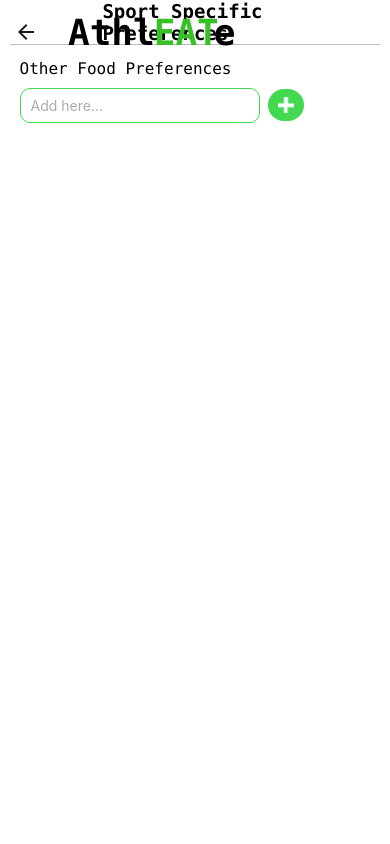
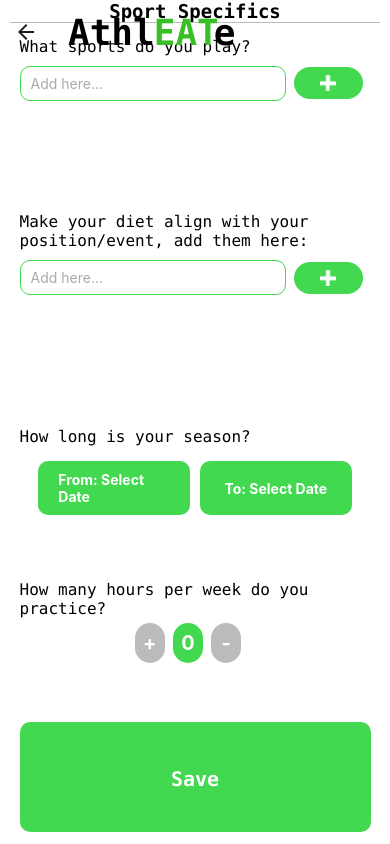
Before and after one commit to nir-g0/AthlEATe, a React Native app: screen /Sport in a window 390 px wide. Built offline with nearby package versions, Linux system fonts and the light colour scheme.

Commit message:
SportsScreen additions

```diff
--- a/App.tsx
+++ b/App.tsx
@@ -17,6 +17,7 @@ import BudgetScreen from './Pages/PlanScreen/Preferences/BudgetScreen'
 import NutritionScreen from './Pages/PlanScreen/Preferences/NutritionScreen'
 import SportsScreen from './Pages/PlanScreen/Preferences/SportSpecificsScreen'
 import TimingScreen from './Pages/PlanScreen/Preferences/TimingScreen'
+import SportScreen from './Pages/PlanScreen/Preferences/SportScreen'
 
 const Stack = createNativeStackNavigator()
 
@@ -53,7 +54,7 @@ function App (): React.JSX.Element {
         <Stack.Screen
           options={Preference}
           name='Sport'
-          component={SportsScreen}
+          component={SportScreen}
         />
         <Stack.Screen
           options={Preference}
--- a/Pages/PlanScreen/Preferences/DietScreen.tsx
+++ b/Pages/PlanScreen/Preferences/DietScreen.tsx
@@ -49,7 +49,7 @@ function DietScreen ({ navigation }: { navigation: any }) {
         />
         <View style={{ flex: 0.45, flexDirection: 'row', margin: 2.5 }}>
           <Text style={{ ...styles.Title, flex: 1 }}>
-            Current Weight (lbs):{' '}
+            Current Weight (lbs):
           </Text>
           <TextInput
             style={{ ...styles.input, flex: 0.15 }}
@@ -86,7 +86,7 @@ function DietScreen ({ navigation }: { navigation: any }) {
             cursorColor={'#000000'}
           />
         </View>
-        <View style={{ flex: 0.45 }} /> {/* spacer*/}
+        <View style={{ flex: 0.45 }} />
         <View style={{ flex: 0.45, flexDirection: 'row', margin: 2.5 }}>
           <Text style={{ ...styles.Title, flex: 1 }}>Daily Caloric Goal:</Text>
           <TextInput
@@ -119,7 +119,7 @@ function DietScreen ({ navigation }: { navigation: any }) {
             cursorColor={'#000000'}
           />
         </View>
-        <View style={{ flex: 0.45 }} /> {/* spacer*/}
+        <View style={{ flex: 0.45 }} />
         <View style={{ flex: 1 }}>
           <TouchableOpacity
             style={{
--- /dev/null
+++ b/Pages/PlanScreen/Preferences/SportScreen.tsx
@@ -0,0 +1,232 @@
+import React, { useState } from 'react'
+import { Text, View, TouchableOpacity, StyleSheet } from 'react-native'
+import DateTimePicker from '@react-native-community/datetimepicker'
+import DefaultPage from '../../../ConstantStyles/DefaultPage'
+import GenericPreference from '../../../ConstantStyles/GenericPreference'
+import AppStyles from '../../../ConstantStyles/Styles'
+
+function SportScreen ({ navigation }) {
+  const [practiceCount, setPracticeCount] = useState(0)
+  const [startDate, setStartDate] = useState(null)
+  const [endDate, setEndDate] = useState(null)
+  const [showStartPicker, setShowStartPicker] = useState(false)
+  const [showEndPicker, setShowEndPicker] = useState(false)
+
+  const today = new Date()
+  const oneYearAgo = new Date(
+    today.getFullYear() - 1,
+    today.getMonth(),
+    today.getDate()
+  )
+  const oneYearFromToday = new Date(
+    today.getFullYear() + 1,
+    today.getMonth(),
+    today.getDate()
+  )
+
+  const handleDateChange = (event, selectedDate, type) => {
+    if (type === 'start') {
+      setShowStartPicker(false)
+      if (selectedDate) {
+        setStartDate(selectedDate)
+        // Reset end date if it's before the newly selected start date
+        if (endDate && selectedDate > endDate) setEndDate(null)
+      }
+    } else {
+      setShowEndPicker(false)
+      if (selectedDate && (!startDate || selectedDate >= startDate)) {
+        setEndDate(selectedDate)
+      }
+    }
+  }
+
+  const formatMonthYear = date => {
+    if (!date) return 'Select Date'
+    const options = { year: 'numeric', month: 'long' }
+    return date.toLocaleDateString(undefined, options)
+  }
+
+  return (
+    <DefaultPage title={'Sport Specifics'} navigation={navigation}>
+      <View style={styles.container}>
+        <GenericPreference
+          title={'What sports do you play?'}
+          placeholder={'Add here...'}
+          buttonText={'Add'}
+          selectedItems={[]}
+          onSelectionChange={item => console.log(item)}
+        />
+
+        <GenericPreference
+          title={
+            'Make your diet align with your position/event, add them here:'
+          }
+          placeholder={'Add here...'}
+          buttonText={'Add'}
+          selectedItems={[]}
+          onSelectionChange={item => console.log(item)}
+        />
+
+        <View style={{ flex: 0.45 }} />
+
+        {/* Season Duration Section */}
+        <View>
+          <Text style={styles.Title}>How long is your season?</Text>
+          <View
+            style={{
+              flexDirection: 'row',
+              alignSelf: 'center',
+              marginVertical: 10
+            }}
+          >
+            <TouchableOpacity
+              onPress={() => setShowStartPicker(!showStartPicker)}
+              style={styles.dateButton}
+            >
+              <Text style={styles.dateText}>
+                From: {formatMonthYear(startDate)}
+              </Text>
+            </TouchableOpacity>
+            <TouchableOpacity
+              onPress={() => setShowEndPicker(!showEndPicker)}
+              style={styles.dateButton}
+            >
+              <Text style={styles.dateText}>
+                To: {formatMonthYear(endDate)}
+              </Text>
+            </TouchableOpacity>
+          </View>
+          <View style={{ flexDirection: 'row', alignSelf: 'center' }}>
+            <View style={{ flex: 1, alignItems: 'center' }}>
+              {showStartPicker && (
+                <DateTimePicker
+                  value={startDate || today}
+                  mode='date'
+                  display='default'
+                  minimumDate={oneYearAgo}
+                  maximumDate={oneYearFromToday}
+                  onChange={(event, date) =>
+                    handleDateChange(event, date, 'start')
+                  }
+                />
+              )}
+            </View>
+            <View style={{ flex: 1, alignItems: 'center' }}>
+              {showEndPicker && (
+                <DateTimePicker
+                  value={endDate || startDate || today}
+                  mode='date'
+                  display='default'
+                  minimumDate={startDate || today}
+                  maximumDate={oneYearFromToday}
+                  onChange={(event, date) =>
+                    handleDateChange(event, date, 'end')
+                  }
+                />
+              )}
+            </View>
+          </View>
+        </View>
+
+        <View style={{ flex: 0.45 }} />
+
+        {/* Practice Count Section */}
+        <View>
+          <Text style={styles.Title}>
+            How many hours per week do you practice?
+          </Text>
+          <View style={{ alignSelf: 'center', flexDirection: 'row' }}>
+            <TouchableOpacity
+              onPress={() => {
+                if (practiceCount < 64) setPracticeCount(practiceCount + 1)
+              }}
+              style={{ ...styles.Bubble, backgroundColor: '#BBBBBB' }}
+            >
+              <Text style={styles.plusMinusText}>+</Text>
+            </TouchableOpacity>
+            <TouchableOpacity style={styles.Bubble}>
+              <Text style={styles.plusMinusText}>{practiceCount}</Text>
+            </TouchableOpacity>
+            <TouchableOpacity
+              onPress={() => {
+                if (practiceCount > 0) setPracticeCount(practiceCount - 1)
+              }}
+              style={{ ...styles.Bubble, backgroundColor: '#BBBBBB' }}
+            >
+              <Text style={styles.plusMinusText}>-</Text>
+            </TouchableOpacity>
+          </View>
+        </View>
+        <View style={{ flex: 0.45 }} />
+        <View style={{ flex: 1 }}>
+          <TouchableOpacity
+            style={{
+              backgroundColor: '#42D951',
+              borderRadius: 10,
+              width: '100%',
+              height: '100%',
+              justifyContent: 'space-evenly',
+              alignSelf: 'center',
+              paddingHorizontal: 30,
+              margin: 5
+            }}
+          >
+            <Text style={AppStyles.sectionTitle}>Save</Text>
+          </TouchableOpacity>
+        </View>
+        <View style={{ flex: 0.15 }} />
+      </View>
+    </DefaultPage>
+  )
+}
+
+const styles = StyleSheet.create({
+  container: {
+    marginHorizontal: '5%',
+    alignContent: 'center',
+    marginTop: '1%',
+    flex: 1,
+    width: '90%',
+    justifyContent: 'center'
+  },
+  dateButton: {
+    flex: 1,
+    margin: 5,
+    paddingVertical: 10,
+    paddingHorizontal: 20,
+    backgroundColor: '#42D951',
+    borderRadius: 10,
+    justifyContent: 'center',
+    alignItems: 'center'
+  },
+  dateText: {
+    color: '#FFFFFF',
+    fontWeight: 'bold'
+  },
+  Title: {
+    color: '#000000',
+    fontWeight: '500',
+    fontSize: 16,
+    fontFamily: 'Menlo',
+    alignSelf: 'flex-start'
+  },
+  Bubble: {
+    width: '25%',
+    marginRight: 8,
+    marginVertical: 5,
+    backgroundColor: '#42D951',
+    borderRadius: 18,
+    paddingVertical: 8,
+    paddingHorizontal: 10,
+    justifyContent: 'center',
+    alignItems: 'center',
+    alignSelf: 'center'
+  },
+  plusMinusText: {
+    fontSize: 20,
+    fontWeight: 'bold',
+    color: '#FFFFFF'
+  }
+})
+
+export default SportScreen
--- a/Pages/PlanScreen/Preferences/SportSpecificsScreen.tsx
+++ /dev/null
@@ -1,31 +0,0 @@
-import { Text, View } from 'react-native'
-import DefaultPage from '../../../ConstantStyles/DefaultPage'
-import GenericPreference from '../../../ConstantStyles/GenericPreference'
-
-function SportsScreen ({ navigation }) {
-  return (
-    <DefaultPage title={'Sport Specific Preferences'} navigation={navigation}>
-      <View
-        style={{
-          marginHorizontal: '5%',
-          alignContent: 'center',
-          marginTop: '1%',
-          flex: 1,
-          justifyContent: 'center',
-          alignSelf: 'flex-start'
-        }}
-      >
-        <GenericPreference
-          title={'Other Food Preferences'}
-          placeholder={'Add here...'}
-          buttonText={'Add'}
-          selectedItems={[]}
-          onSelectionChange={item => {
-            console.log(item)
-          }}
-        />
-      </View>
-    </DefaultPage>
-  )
-}
-export default SportsScreen
--- a/package.json
+++ b/package.json
@@ -10,6 +10,9 @@
     "test": "jest"
   },
   "dependencies": {
+    "@expo/react-native-action-sheet": "^4.1.0",
+    "@react-native-community/datetimepicker": "^8.2.0",
+    "@react-native-picker/picker": "^2.9.0",
     "@react-navigation/native": "^6.1.18",
     "@react-navigation/native-stack": "^6.11.0",
     "react": "18.3.1",
```
Also changed, not shown: 3 other files (tests, documents, lock files or other folders).
